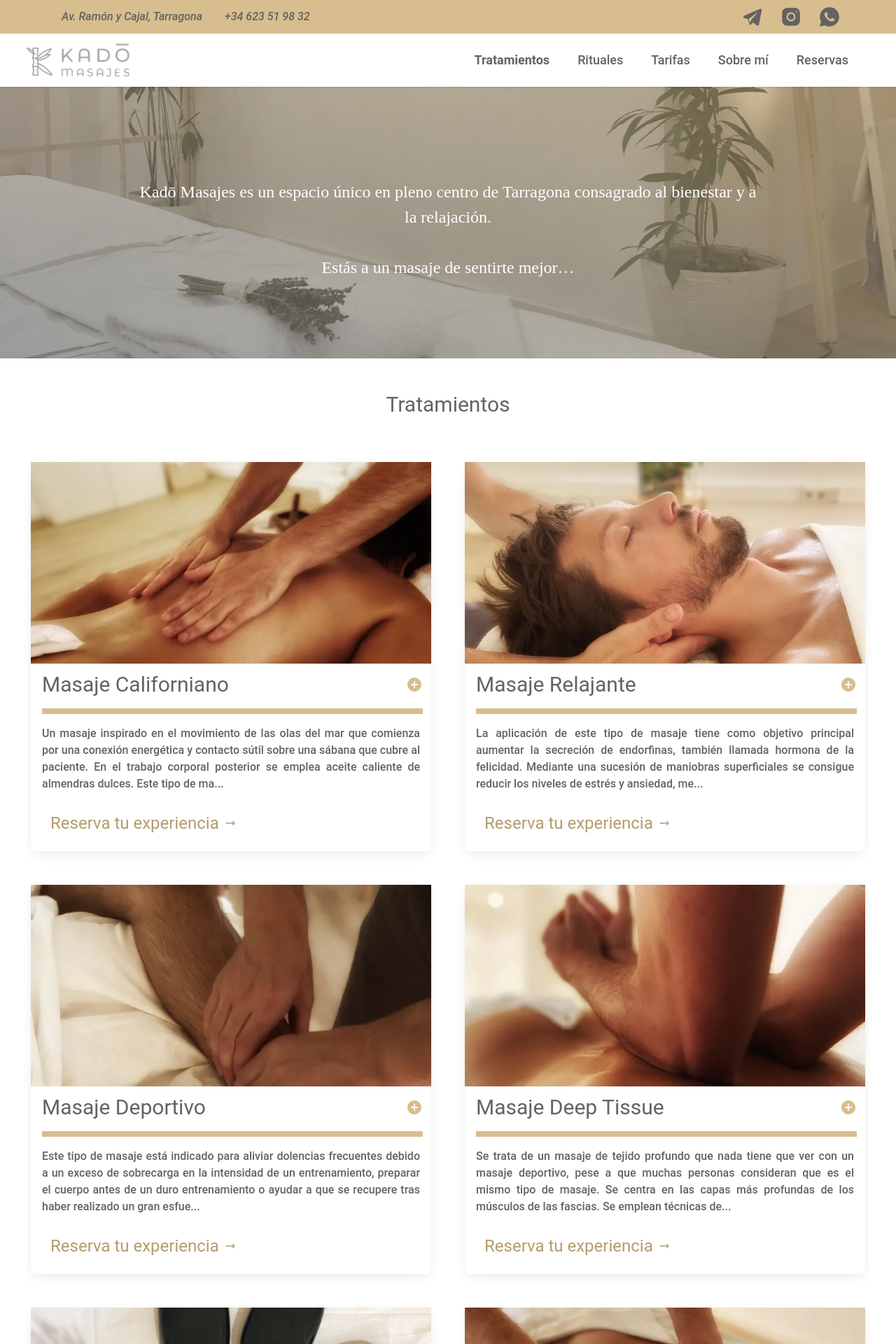
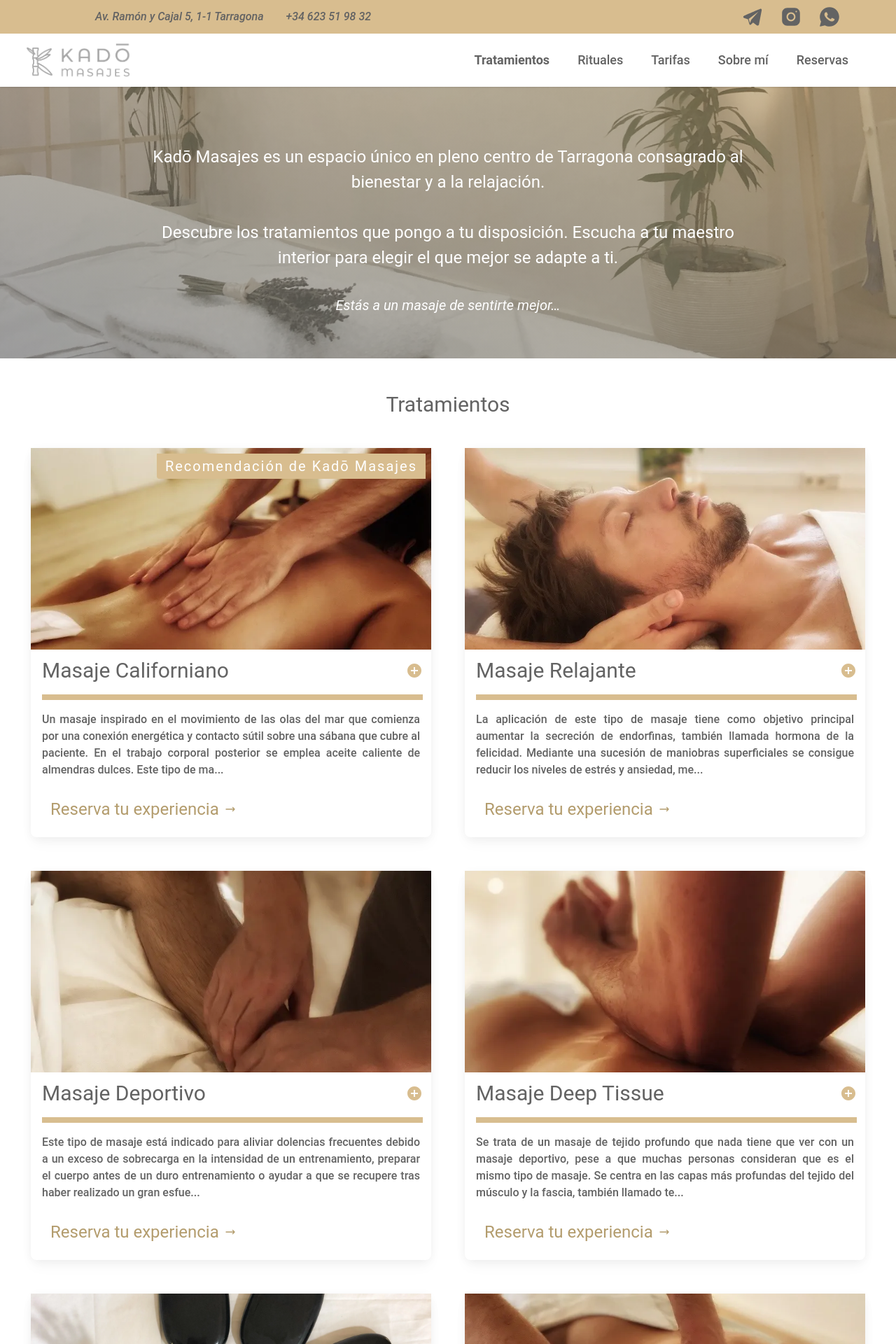
Before and after one commit to JoanMarqueno/kadoMasajes, a React (Vite) app: page / in a window 1280 px wide. Shown: the top 1920 px of the page at 70% size. Built offline with nearby package versions, Linux system fonts and the light colour scheme.

Commit message:
Update global.ts, Rituales.tsx, HomePage.tsx, card.tsx, sitemap.xml, package.json, generateSitemap.js, presentacionRituales.tsx, navBar.tsx, and delete cardTarifa.tsx

```diff
--- a/src/components/card.tsx
+++ b/src/components/card.tsx
@@ -27,7 +27,11 @@ export function TerapeuticMassage({ datos }: Props) {
 
   return (
     <div className="grid-cols-1 sm:grid md:grid-cols-1">
+
       <div className="mx-3 mt-6 flex flex-col self-start rounded-lg bg-color-fondo-blanco shadow-[0_2px_15px_-3px_rgba(0,0,0,0.07),0_10px_20px_-2px_rgba(0,0,0,0.04)] dark:bg-color-fondo-blanco sm:shrink-0 sm:grow sm:basis-0">
+      {datos.recomendado && (
+        <span className="bg-color-fondo-marron text-color-fondo-blanco px-3 py-1 tracking-widest sm:text-xl absolute right-5 top-8 rounded-bl">Recomendación de Kadō Masajes</span>
+      )}
         <img
           className="hover:grayscale w-full h-72 object-cover"
           src={datos.src}
--- a/src/components/navBar.tsx
+++ b/src/components/navBar.tsx
@@ -33,7 +33,7 @@ export default function Navbar() {
 
       <nav className="bg-color-fondo-blanco shadow fixed w-full top-0 z-50 text-color-letra-nav font-medium">
         <div className="bg-color-fondo-marron p-2 justify-between pr-20 items-center space-x-6 hidden lg:flex">
-          <address className="pl-20 flex space-x-8">
+          <address className="pl-32 flex space-x-8">
             <a
               href="https://maps.app.goo.gl/GnHFHcMNXit1jtJ26"
               target="_blank"
@@ -42,7 +42,7 @@ export default function Navbar() {
               title="Direccion Kado Masajes"
               className="transition-colors duration-300 text-color-letra-footer text-center  hover:text-color-letra-blanca font-medium"
             >
-              Av. Ramón y Cajal, Tarragona
+              Av. Ramón y Cajal 5, 1-1 Tarragona
             </a>
             <div className="flex items-center space-x-2">
               <a
--- a/src/components/presentacion.tsx
+++ b/src/components/presentacion.tsx
@@ -1,6 +1,3 @@
-
-
-
 interface Props {
   datos: {
     titulo: string;
@@ -8,7 +5,6 @@ interface Props {
   };
   urlFoto: string;
 }
-
 
 export default function Presentacion({ datos, urlFoto }: Props) {
   return (
@@ -23,13 +19,15 @@ export default function Presentacion({ datos, urlFoto }: Props) {
 
       <div className="mx-auto max-w-2xl lg:max-w-4xl relative flex justify-center items-center h-full">
         <figure className="sm:mt-36 mt-20 text-center">
-          <blockquote
-            className="text-xl leading-8 mx-2 sm:mx-0  text-color-letra-blanca sm:text-2xl sm:leading-9 overflow-hidden"
-            style={{ fontFamily: 'Montserrat' }}
-          >
+          <blockquote className="text-xl leading-8 mx-2 sm:mx-0  text-color-letra-blanca sm:text-2xl sm:leading-9 overflow-hidden">
             <p>{datos.titulo}</p>
             <br />
-            <p>{datos.texto}</p>
+            <p>
+              Descubre los tratamientos que pongo a tu disposición. Escucha a tu
+              maestro interior para elegir el que mejor se adapte a ti.
+            </p>
+            <br />
+            <p className="italic text-lg sm:text-xl">{datos.texto}</p>
           </blockquote>
         </figure>
       </div>
--- a/src/components/presentacionRituales.tsx
+++ b/src/components/presentacionRituales.tsx
@@ -23,13 +23,13 @@ export default function PresentacionRituales({ datos, urlFoto }: Props) {
 
       <div className="mx-auto max-w-2xl lg:max-w-4xl relative flex justify-center items-center h-full">
         <figure className="sm:mt-36 mt-20 text-center">
-          <blockquote
-            className="text-xl leading-8 mx-2 sm:mx-0  text-color-letra-blanca sm:text-2xl sm:leading-9 overflow-hidden"
-            style={{ fontFamily: 'Montserrat' }}
+        <blockquote
+            className="text-xl leading-8 mx-2 sm:mx-0  text-color-letra-blanca sm:text-3xl sm:leading-9 overflow-hidden"
+
           >
             <p>{datos.titulo}</p>
             <br />
-            <p>{datos.texto}</p>
+            <p className="italic text-lg sm:text-2xl">{datos.texto}</p>
           </blockquote>
         </figure>
       </div>
--- a/src/data/masajes.json
+++ b/src/data/masajes.json
@@ -1,6 +1,7 @@
 [
   {
     "titulo": "Masaje Californiano",
+    "recomendado": true,
     "subtitulo": "Conexión energética y relajación profunda",
     "resumen": "Masaje inspirado en el movimiento de las olas del mar, con conexión energética y relajación profunda. Utiliza aceite caliente de almendras dulces para lograr una consciencia corporal profunda y eliminar bloqueos físicos y emocionales.",
     "src": "/californiano.webp",
@@ -8,6 +9,7 @@
   },
   {
     "titulo": "Masaje Relajante",
+    "recomendado": false,
     "subtitulo": "Alivia el estrés y la tensión",
     "resumen": "Masaje que aumenta la secreción de endorfinas para aliviar el estrés y la tensión. Con maniobras superficiales, mejora la circulación y alivia tensiones musculares, induciendo a un estado profundo de relajación.",
     "src": "/relajante.webp",
@@ -15,6 +17,7 @@
   },
   {
     "titulo": "Masaje Deportivo",
+    "recomendado": false,
     "subtitulo": "Preparación y recuperación",
     "resumen": "Indicado para aliviar dolencias frecuentes por sobrecarga, preparar el cuerpo antes de entrenar o ayudar a la recuperación post-esfuerzo. Utiliza técnicas para calentar músculos, oxigenarlos y favorecer el retorno venoso y el drenaje linfático.",
     "src": "/deportivo.webp",
@@ -22,13 +25,15 @@
   },
   {
     "titulo": "Masaje Deep Tissue",
+    "recomendado": false,
     "subtitulo": "Tejido profundo y liberación de tensiones",
     "resumen": "Masaje de tejido profundo que elimina tensiones en las capas más profundas de músculos y fascias. Emplea técnicas de quiromasaje con presión firme, relajando articulaciones, músculos y mejorando la movilidad.",
     "src": "/deeptissue.webp",
-    "descripcion": "Se trata de un masaje de tejido profundo que nada tiene que ver con un masaje deportivo, pese a que muchas personas consideran que es el mismo tipo de masaje. Se centra en las capas más profundas de los músculos de las fascias. Se emplean técnicas de quiromasaje pero con una presión más firme para eliminar tensiones y nudos musculares o adherencias.\n\nSe utiliza para tratar problemas musculoesqueléticos, tensiones y lesiones deportivas.\n\nGracias a este masaje se relajan en profundidad las articulaciones, los músculos y las fascias ayudando a que el cuerpo recupere espacios de movilidad más anchos y libres. Actúa sobre los síntomas del dolor localizado y crónico. Todo ello puede desembocar en recuperar una mejor postura en nuestro cuerpo.\n\nNo está indicado para los fans de los masajes relajantes ya que algunas maniobras pueden percibirse como molestas o dolorosas, aunque podemos considerarlo como un dolor liberador."
+    "descripcion": "Se trata de un masaje de tejido profundo que nada tiene que ver con un masaje deportivo, pese a que muchas personas consideran que es el mismo tipo de masaje. Se centra en las capas más profundas del tejido del músculo y la fascia, también llamado tejido conectivo. Se emplean técnicas de quiromasaje pero con una presión más firme para eliminar tensiones y nudos musculares o adherencias.\n\nSe utiliza para tratar problemas musculoesqueléticos, tensiones y lesiones deportivas.\n\nGracias a este masaje se relajan en profundidad las articulaciones, los músculos y las fascias ayudando a que el cuerpo recupere espacios de movilidad más anchos y libres. Actúa sobre los síntomas del dolor localizado y crónico. Todo ello puede desembocar en recuperar una mejor postura en nuestro cuerpo.\n\nNo está indicado para los fans de los masajes relajantes ya que algunas maniobras pueden percibirse como molestas o dolorosas, aunque podemos considerarlo como un dolor liberador."
   },
   {
     "titulo": "Masaje con Piedras Calientes",
+    "recomendado": false,
     "subtitulo": "Armonía y relajación",
     "resumen": "Masaje armonioso con piedras volcánicas que induce relajación muscular inmediata. Colocadas en puntos estratégicos, activan el flujo vital, mejoran la circulación y facilitan la eliminación de toxinas.",
     "src": "/piedras.webp",
@@ -36,6 +41,7 @@
   },
   {
     "titulo": "Masaje Focalizado",
+    "recomendado": false,
     "subtitulo": "Atención en zonas específicas",
     "resumen": "Consiste en la aplicación de diferentes técnicas de masaje focalizadas en el trabajo de zonas concretas, como espalda y cuello, ideal para personas con poco tiempo en su agenda para un tratamiento corporal.",
     "src": "/focalizado.webp",
@@ -43,6 +49,7 @@
   },
   {
     "titulo": "Masaje Facial y Craneal",
+    "recomendado": false,
     "subtitulo": "Relajación y estética",
     "resumen": "Masaje que abarca las zonas de cabeza, cara, cuello, escote y hombros. Emplea técnicas de digitopuntura craneal y facial para activar la circulación sanguínea, aliviar dolores de cabeza y mejorar la estética facial.",
     "src": "/craneofacial.webp",
@@ -50,6 +57,7 @@
   },
   {
     "titulo": "Reflexología Podal",
+    "recomendado": false,
     "subtitulo": "Equilibrio y bienestar desde los pies",
     "resumen": "Técnica que aprovecha puntos energéticos en los pies, con más de 70,000 conexiones nerviosas. Desbloquea energía, activa la circulación y estimula órganos, promoviendo equilibrio y bienestar.",
     "src": "/podal.webp",
--- /dev/null
+++ b/src/generateSitemap.js
@@ -0,0 +1,21 @@
+import { SitemapStream, EnumChangefreq } from 'sitemap';
+import { createWriteStream } from 'fs';
+
+const createCustomSitemap = () => {
+    const stream = new SitemapStream({ hostname: 'http://www.kadomasajes.com' });
+
+    // Agrega las URLs de tus páginas al sitemap
+    stream.write({ url: '/' });
+    stream.write({ url: '/rituales', changefreq: EnumChangefreq.WEEKLY });
+    stream.write({ url: '/tarifas', changefreq: EnumChangefreq.WEEKLY });
+    stream.write({ url: '/sobremi', changefreq: EnumChangefreq.MONTHLY });
+    stream.write({ url: '/reserva', changefreq: EnumChangefreq.MONTHLY });
+
+    // Finaliza el sitemap y escribe en el archivo
+
+    stream.end();
+    stream.pipe(createWriteStream('./public/sitemap.xml'));
+};
+
+// Ejecuta la función para crear el sitemap
+createCustomSitemap();
--- a/src/model/global.ts
+++ b/src/model/global.ts
@@ -4,6 +4,7 @@ import tarifas from '../data/tarifas.json';
 
 export interface MasajeData {
     titulo: string;
+    recomendado: boolean;
     subtitulo: string;
     resumen: string;
     src: string;
--- a/src/pages/HomePage.tsx
+++ b/src/pages/HomePage.tsx
@@ -11,9 +11,10 @@ function HomePage() {
         texto: "Estás a un masaje de sentirte mejor…"
       }} urlFoto="/portada3.webp" />
       <div className="pt-10">
-        <h1 className="text-center text-3xl text-color-letra-nav pt-2 pb-10 ">
+        <h1 className="text-center text-3xl text-color-letra-nav pt-2 pb-5 ">
           Tratamientos
         </h1>
+
       </div>
       <div className="pb-3 md:px-8 h-full w-full">
         <div className="grid sm:grid-cols-2 grid-cols-1 gap-6 relative ">
--- a/src/pages/Rituales.tsx
+++ b/src/pages/Rituales.tsx
@@ -7,8 +7,8 @@ export default function Rituales() {
     <section className="">
 
         <PresentacionRituales datos={{
-            titulo: "Rituales",
-            texto: "En esta sección encontrarás los rituales que ofrecemos en Kadō Masajes."
+            titulo: "Estamos diseñando rituales de belleza facial para completar tu experiencia en Kadō Masajes",
+            texto: "Disponibles a principios de 2024"
         }} urlFoto="/portada1.webp"/>
     </section>
     )
```
Also changed, not shown: package.json (+5 -2 lines), src/components/cardTarifa.tsx (deleted, +0 -40 lines), 2 other files (tests, documents, lock files or other folders).
